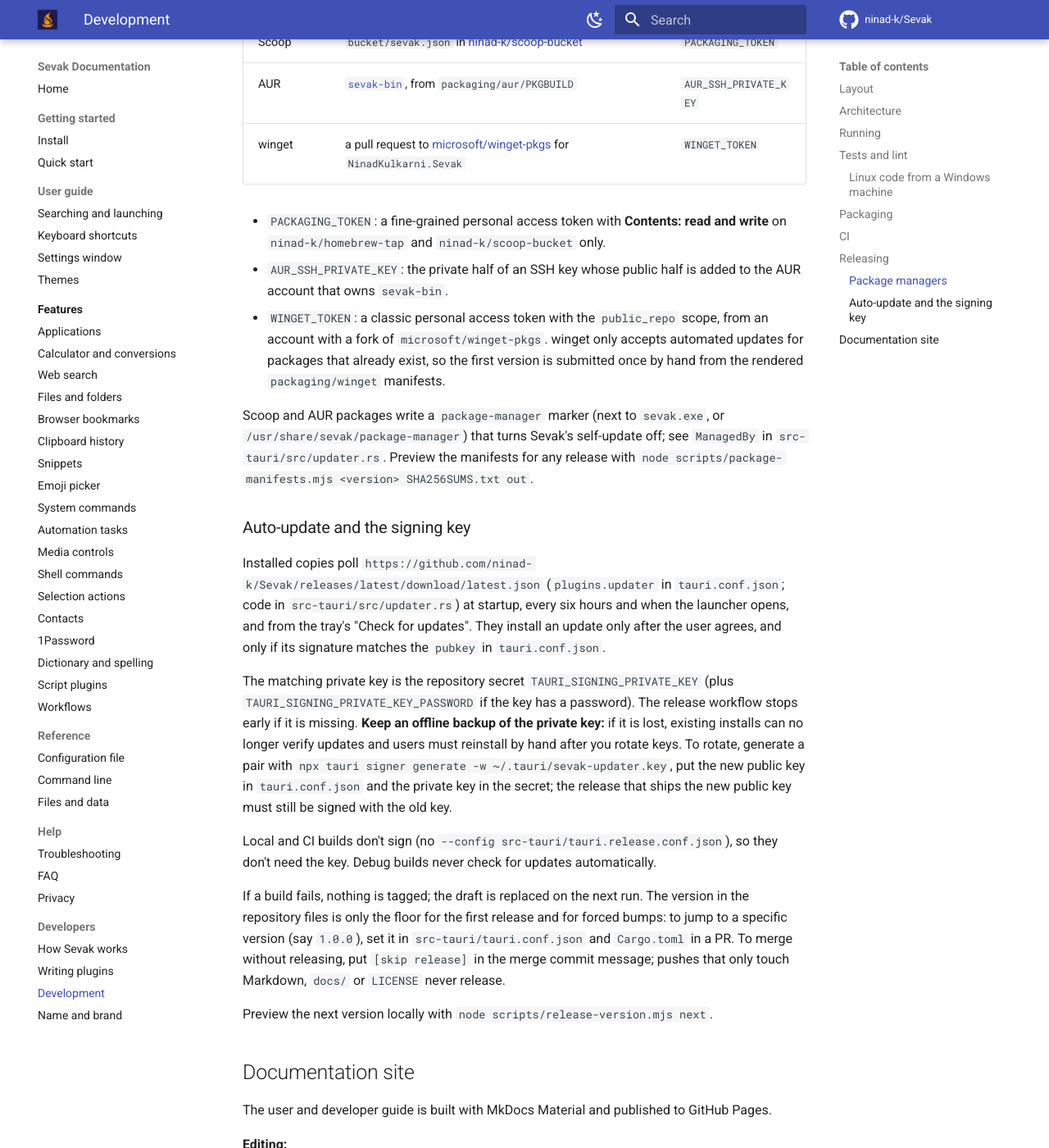
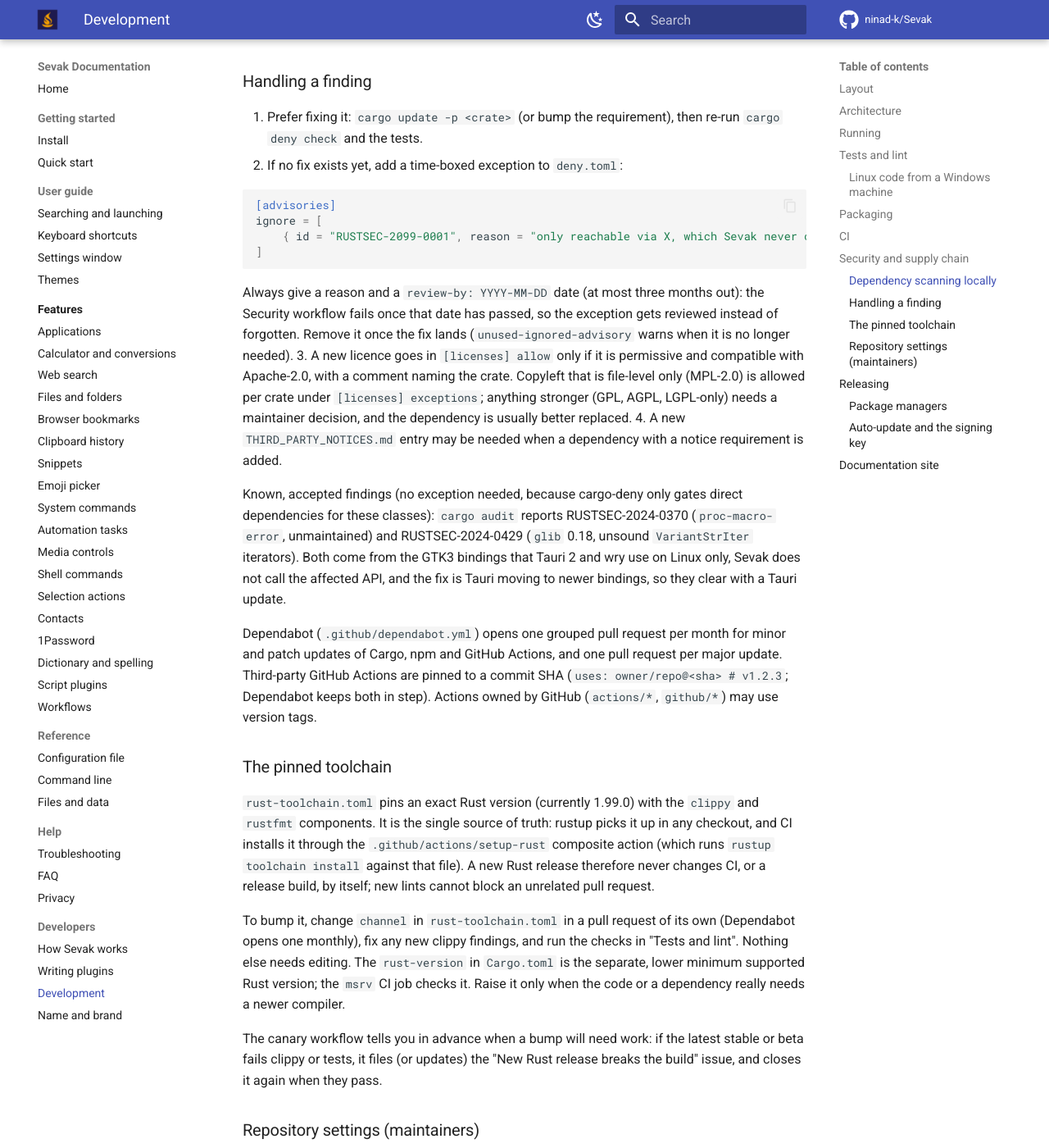
Before and after one commit to ninad-k/Sevak, an MkDocs documentation site: the page built from docs/development.md, in a window 1280 px wide and 1400 px high, scrolled down 5145 px. Shown: the whole window at 82% size. Built offline with MkDocs 1.6.1 and Material for MkDocs 9.7.7, drawn with Linux system fonts in a browser that asks for light colours; comment, search, counter and statistics services are not loaded; some of the changed text lies outside the part shown.

Commit message:
ci: add CodeQL, group Dependabot updates and document supply-chain security

````diff
--- a/docs/development.md
+++ b/docs/development.md
@@ -183,6 +183,108 @@
    macOS: app+dmg; ubuntu-22.04: deb+rpm+appimage) and uploads them as
    workflow artifacts.
    Ubuntu 22.04 is the oldest supported base, so the `.deb` and AppImage run on 22.04+.
+4. `msrv`: `cargo check --workspace --locked` on the `rust-version` declared in
+   `Cargo.toml`, so the stated minimum is really buildable.
+
+The Rust toolchain every job uses comes from `rust-toolchain.toml` (see below).
+The security, CodeQL and canary workflows are described in the next section.
+
+## Security and supply chain
+
+| Workflow | Runs | What it does |
+| --- | --- | --- |
+| `security.yml` | PRs that touch a manifest or lockfile, pushes to `main`, weekly | `cargo deny` (advisories; licences, bans and sources) and `npm audit --omit=dev --audit-level=high`. The weekly run also writes a `cargo audit` report and keeps one `security` issue open while something fails. |
+| `codeql.yml` | PRs to `main`, pushes to `main`, weekly | CodeQL for `javascript-typescript` and for the `actions` workflows. Rust is not scanned by CodeQL; clippy (`-D warnings`) and cargo-deny cover it. |
+| `toolchain-canary.yml` | weekly, manually | clippy and tests on the newest `stable` and `beta` Rust (Linux only). A failure opens one `toolchain` issue, "New Rust release breaks the build". |
+
+### Dependency scanning locally
+
+```sh
+cargo install --locked cargo-deny cargo-audit
+
+cargo deny check                       # advisories, licenses, bans, sources (deny.toml)
+cargo deny check licenses              # or a single check
+cargo audit                            # wider RustSec report, including unmaintained crates
+npm audit --omit=dev --audit-level=high
+```
+
+`deny.toml` is the policy: crates.io only, permissive licences only (MIT,
+Apache-2.0, BSD, ISC, Zlib, Unicode and similar; MPL-2.0 per crate), duplicate
+crate versions warn. Advisories fail the check because cargo-deny cannot filter
+by severity; yanked crates and unmaintained *transitive* crates only warn (the
+latter appear in `cargo audit`). The advisory database is fetched on every run,
+so a clean result today can fail next week without any change here; that is what
+the weekly run is for.
+
+### Handling a finding
+
+1. Prefer fixing it: `cargo update -p <crate>` (or bump the requirement), then
+   re-run `cargo deny check` and the tests.
+2. If no fix exists yet, add a time-boxed exception to `deny.toml`:
+
+   ```toml
+   [advisories]
+   ignore = [
+       { id = "RUSTSEC-2099-0001", reason = "only reachable via X, which Sevak never calls; fix tracked in #123; review-by: 2027-01-31" },
+   ]
+   ```
+
+   Always give a reason and a `review-by: YYYY-MM-DD` date (at most three months
+   out): the Security workflow fails once that date has passed, so the exception
+   gets reviewed instead of forgotten. Remove it once the fix lands
+   (`unused-ignored-advisory` warns when it is no longer needed).
+3. A new licence goes in `[licenses] allow` only if it is permissive and
+   compatible with Apache-2.0, with a comment naming the crate. Copyleft that is
+   file-level only (MPL-2.0) is allowed per crate under `[licenses] exceptions`;
+   anything stronger (GPL, AGPL, LGPL-only) needs a maintainer decision, and the
+   dependency is usually better replaced.
+4. A new `THIRD_PARTY_NOTICES.md` entry may be needed when a dependency with
+   a notice requirement is added.
+
+Known, accepted findings (no exception needed, because cargo-deny only gates
+direct dependencies for these classes): `cargo audit` reports
+RUSTSEC-2024-0370 (`proc-macro-error`, unmaintained) and RUSTSEC-2024-0429
+(`glib` 0.18, unsound `VariantStrIter` iterators). Both come from the GTK3
+bindings that Tauri 2 and wry use on Linux only, Sevak does not call the
+affected API, and the fix is Tauri moving to newer bindings, so they clear
+with a Tauri update.
+
+Dependabot (`.github/dependabot.yml`) opens one grouped pull request per month
+for minor and patch updates of Cargo, npm and GitHub Actions, and one pull
+request per major update. Third-party GitHub Actions are pinned to a commit SHA
+(`uses: owner/repo@<sha> # v1.2.3`; Dependabot keeps both in step). Actions owned
+by GitHub (`actions/*`, `github/*`) may use version tags.
+
+### The pinned toolchain
+
+`rust-toolchain.toml` pins an exact Rust version (currently 1.99.0) with the
+`clippy` and `rustfmt` components. It is the single source of truth: rustup
+picks it up in any checkout, and CI installs it through the
+`.github/actions/setup-rust` composite action (which runs `rustup toolchain
+install` against that file). A new Rust release therefore never changes CI, or a
+release build, by itself; new lints cannot block an unrelated pull request.
+
+To bump it, change `channel` in `rust-toolchain.toml` in a pull request of its
+own (Dependabot opens one monthly), fix any new clippy findings, and run the
+checks in "Tests and lint". Nothing else needs editing. The `rust-version` in
+`Cargo.toml` is the separate, lower minimum supported Rust version; the `msrv` CI
+job checks it. Raise it only when the code or a dependency really needs a newer
+compiler.
+
+The canary workflow tells you in advance when a bump will need work: if the
+latest stable or beta fails clippy or tests, it files (or updates) the
+"New Rust release breaks the build" issue, and closes it again when they pass.
+
+### Repository settings (maintainers)
+
+Workflows cannot change repository settings. Enable these under the repository's
+Settings > Advanced Security (Code security): Dependency graph, Dependabot
+alerts, and Dependabot security updates (without the last one, only the monthly
+version PRs arrive). For CodeQL, leave "Code scanning" on "Advanced" or off, not
+"Default setup", or GitHub rejects the results from `codeql.yml`. Do not make the
+`Security` workflow's jobs required status checks of `main`: they run only when
+a manifest or lockfile changes, and a required check that never starts leaves the
+pull request waiting forever.
 
 ## Releasing
 
````
Also changed, not shown: CONTRIBUTING.md (+5 -0 lines), 2 other files.
